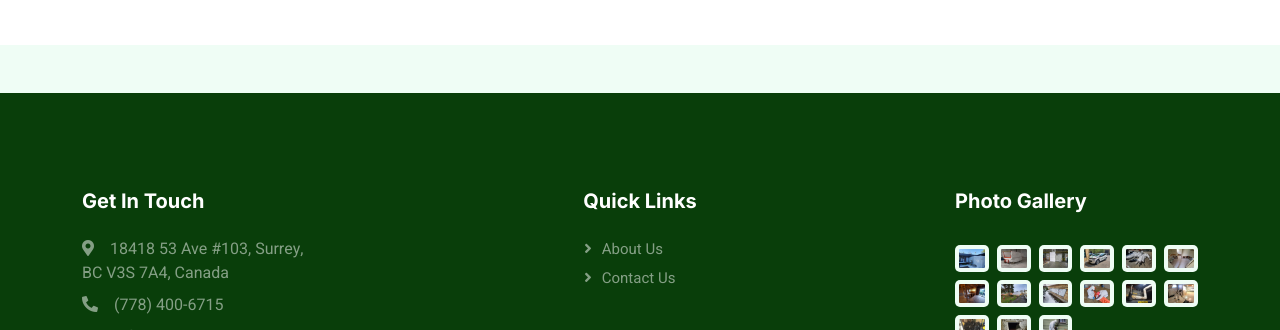
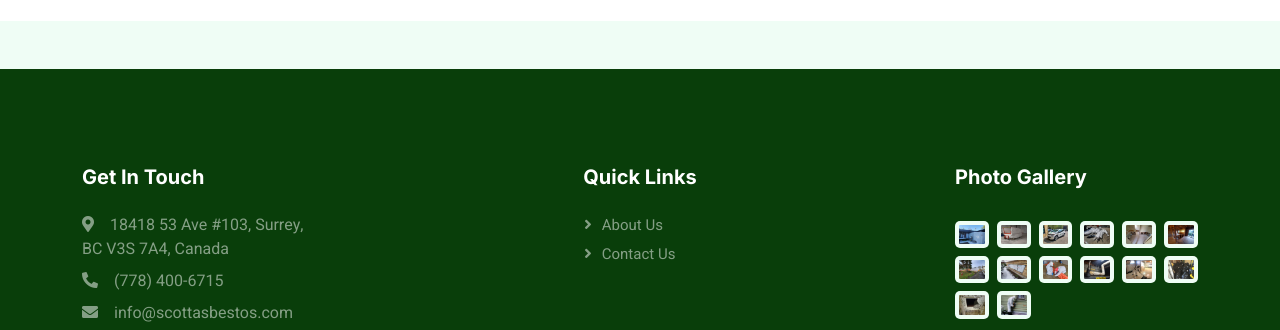
Before and after one commit to Samerth/ScottAsbestosRevamp, a plain HTML site: page index.html in a window 1280 px wide. Shown: the part 2997-3327 px from the top of the page. Drawn offline with nearby package versions, Linux system fonts and the light colour scheme; a script that the page names is missing.

Commit message:
commented_photo

```diff
--- a/index.html
+++ b/index.html
@@ -106,7 +106,6 @@
         <div class="container-fluid header bg-white p-0">
             <div class="row g-0 align-items-center flex-column-reverse flex-md-row">
                 <div class="col-md-6 p-5 mt-lg-5">
-                    <br>
                     <br>
                     <br>
                     <br>
@@ -469,9 +468,9 @@
                         <div class="col-lg-2 col-md-3 col-sm-4 col-6">
                             <img class="img-fluid rounded bg-light p-1" src="img/Photo_Gallery/1.jpg" alt="Lead-Paint-Removal">
                         </div>
-                        <div class="col-lg-2 col-md-3 col-sm-4 col-6">
+                        <!-- <div class="col-lg-2 col-md-3 col-sm-4 col-6">
                             <img class="img-fluid rounded bg-light p-1" src="img/Photo_Gallery/2.jpg" alt="Lead-Paint-Removal">
-                        </div>
+                        </div> -->
                         <div class="col-lg-2 col-md-3 col-sm-4 col-6">
                             <img class="img-fluid rounded bg-light p-1" src="img/Photo_Gallery/3.jpg" alt="Lead-Paint-Removal">
                         </div>
```
